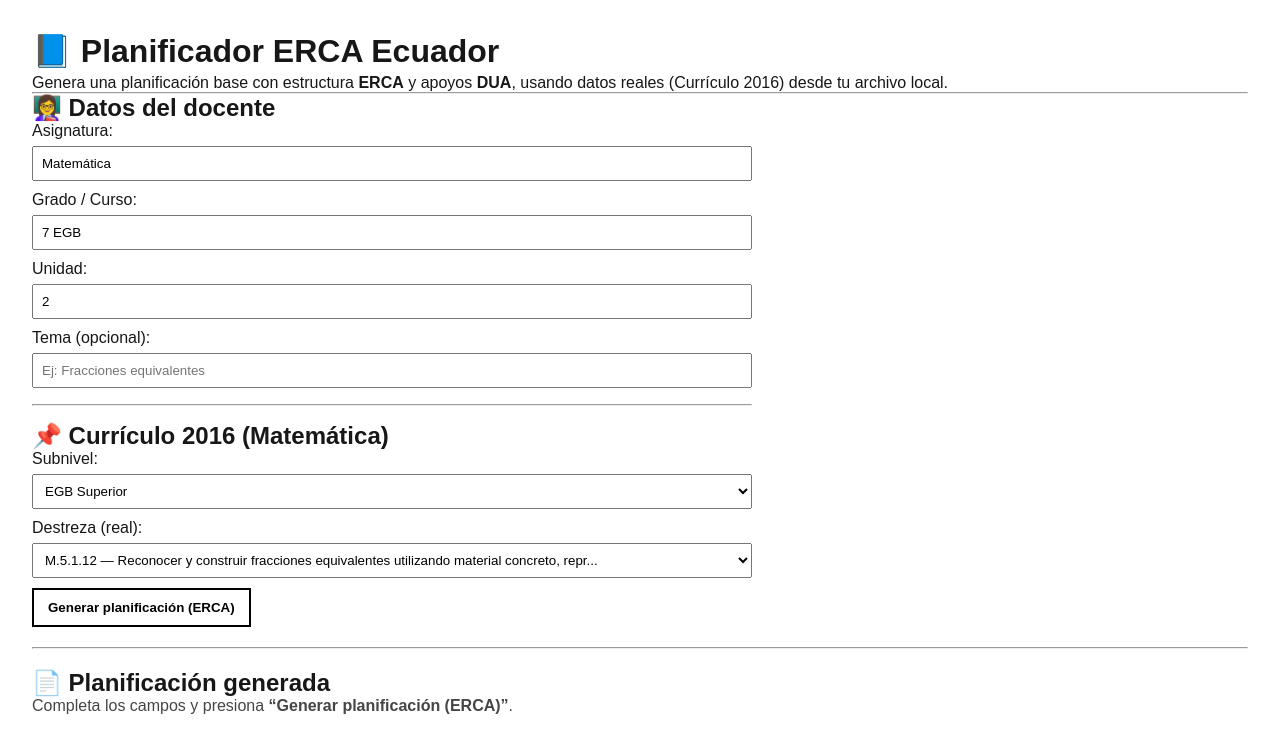
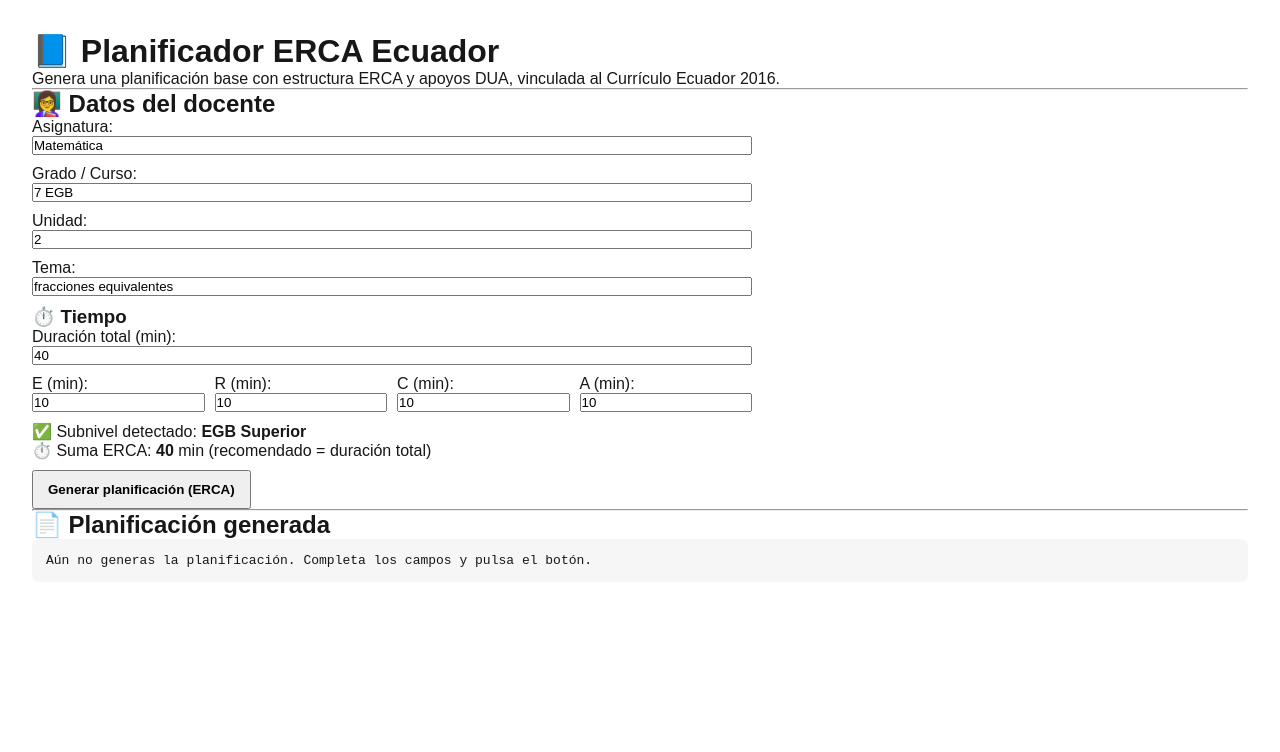
Before and after one commit to attrak76/planifica-dua-ecuador, a Next.js app: page / in a window 1280 px wide. Shown: the top 752 px of the page. Built offline with nearby package versions, Linux system fonts and the light colour scheme.

Commit message:
ERCA institucional completo con DUA y currículo 2016

```diff
--- a/src/app/page.tsx
+++ b/src/app/page.tsx
@@ -3,71 +3,141 @@
 import { useMemo, useState } from "react";
 import { matematicaEGB2016 } from "@/data/curriculo/ecuador2016/matematica-egb";
 
-type SubnivelKey = keyof typeof matematicaEGB2016.subniveles;
+type ERCAmins = { E: number; R: number; C: number; A: number };
+
+function inferSubnivel(grado: string) {
+  const g = parseInt(grado.replace(/\D/g, ""), 10);
+  if (!Number.isFinite(g)) return "EGB Superior";
+  if (g <= 4) return "EGB Media";
+  if (g <= 7) return "EGB Superior";
+  return "Bachillerato";
+}
+
+function normalize(s: string) {
+  return (s || "").toLowerCase().normalize("NFD").replace(/[\u0300-\u036f]/g, "");
+}
+
+function pickBestMatch(items: any[], tema: string, fallbackIndex = 0) {
+  const t = normalize(tema);
+  if (!t) return items?.[fallbackIndex] ?? null;
+
+  // Muy simple: si el tema contiene “fraccion”, “equivalente”, etc.
+  const prefer = [
+    { key: "fraccion", w: 3 },
+    { key: "equivalente", w: 3 },
+    { key: "numerador", w: 1 },
+    { key: "denominador", w: 1 },
+  ];
+
+  let best = null;
+  let bestScore = -1;
+
+  for (const it of items || []) {
+    const text = normalize(`${it.codigo ?? ""} ${it.descripcion ?? ""}`);
+    let score = 0;
+    for (const p of prefer) {
+      if (t.includes(p.key) && text.includes(p.key)) score += p.w;
+      if (t.includes(p.key) && text.includes(p.key.slice(0, 4))) score += 1;
+    }
+    // pequeño bonus si comparte palabras
+    const words = t.split(/\s+/).filter(Boolean);
+    for (const w of words) if (w.length >= 4 && text.includes(w)) score += 1;
+
+    if (score > bestScore) {
+      bestScore = score;
+      best = it;
+    }
+  }
+
+  return best ?? items?.[fallbackIndex] ?? null;
+}
+
+function buildERCA(tema: string, mins: ERCAmins) {
+  const t = tema?.trim() || "el tema seleccionado";
+
+  return {
+    E: {
+      titulo: `E — EXPERIENCIA (${mins.E} min)`,
+      actividad: `Situación inicial breve y contextualizada sobre ${t}. (Ej.: reto rápido con material o imagen).`,
+      dua: {
+        rep: "Presentar un ejemplo visual + material concreto (tiras, fichas, recta numérica) y una consigna clara (oral + escrita).",
+        act: "Permitir responder con dibujo, oral, escrito o manipulativo. Plantilla de apoyo para quien lo necesite.",
+        comp: "Dar elección entre 2 opciones de reto (fácil/medio) o ejemplo contextual (comida/medidas/juego).",
+      },
+    },
+    R: {
+      titulo: `R — REFLEXIÓN (${mins.R} min)`,
+      actividad: `Preguntas guía: ¿qué observaste?, ¿qué te resultó difícil?, ¿qué estrategia usaste?, ¿qué patrones viste en ${t}?`,
+      dua: {
+        rep: "Organizador gráfico simple (tabla/diagrama/mapa) para registrar ideas y ejemplos.",
+        act: "Responder con audio corto, lista de ideas, esquema o explicación en pareja.",
+        comp: "Retroalimentación inmediata y normas de participación (turnos, roles) para seguridad emocional.",
+      },
+    },
+    C: {
+      titulo: `C — CONCEPTUALIZACIÓN (${mins.C} min)`,
+      actividad: `Formalización del concepto central de ${t}: definición, ejemplos/no-ejemplos y procedimiento paso a paso.`,
+      dua: {
+        rep: "Mini-explicación con 2 representaciones (gráfica + simbólica). Glosario (numerador/denominador/equivalencia).",
+        act: "Ejercicios guiados por niveles (A/B/C) y apoyo con pistas (scaffold) progresivas.",
+        comp: "Metas claras + checklist de avance (“ya puedo construir fracciones equivalentes”).",
+      },
+    },
+    A: {
+      titulo: `A — APLICACIÓN (${mins.A} min)`,
+      actividad: `Aplicación en contexto: resolver 3–5 situaciones sobre ${t} y justificar el procedimiento.`,
+      dua: {
+        rep: "Problemas con contexto + una versión simplificada del enunciado (lectura fácil).",
+        act: "Producto a elegir: resolver en cuaderno, en cartel, o en explicación breve tipo “mini tutorial”.",
+        comp: "Reto opcional para quienes avanzan más rápido y apoyo adicional para quienes lo requieren.",
+      },
+    },
+  };
+}
 
 export default function Home() {
-  // =========================
-  // Inputs del docente
-  // =========================
   const [asignatura, setAsignatura] = useState("Matemática");
   const [grado, setGrado] = useState("7 EGB");
   const [unidad, setUnidad] = useState("2");
-  const [tema, setTema] = useState("");
+  const [tema, setTema] = useState("fracciones equivalentes");
 
-  // Subnivel y destreza elegida
-  const subniveles = useMemo(() => Object.keys(matematicaEGB2016.subniveles) as SubnivelKey[], []);
-  const [subnivel, setSubnivel] = useState<SubnivelKey>(subniveles[0] ?? "EGB Superior");
+  const [duracionTotal, setDuracionTotal] = useState(40);
+  const [minE, setMinE] = useState(10);
+  const [minR, setMinR] = useState(10);
+  const [minC, setMinC] = useState(10);
+  const [minA, setMinA] = useState(10);
 
-  const dataSubnivel = matematicaEGB2016.subniveles[subnivel];
+  const [output, setOutput] = useState("");
 
-  const [destrezaIndex, setDestrezaIndex] = useState<number>(0);
+  const subnivel = useMemo(() => inferSubnivel(grado), [grado]);
 
-  // Botón generar
-  const [mostrarPlan, setMostrarPlan] = useState(false);
+  const curr = useMemo(() => {
+    const sn = matematicaEGB2016.subniveles?.[subnivel] ?? matematicaEGB2016.subniveles?.["EGB Superior"];
+    const objetivo = sn?.objetivos?.[0] ?? null;
+    const destreza = pickBestMatch(sn?.destrezas ?? [], tema, 0);
+    const indicador = destreza?.indicadores?.[0] ?? null;
+    return { sn, objetivo, destreza, indicador };
+  }, [subnivel, tema]);
 
-  // =========================
-  // Selecciones curriculares
-  // =========================
-  const objetivo = useMemo(() => {
-    // toma el 1er objetivo del subnivel (puedes cambiar luego a selector)
-    return dataSubnivel?.objetivos?.[0] ?? null;
-  }, [dataSubnivel]);
+  function generar() {
+    const mins: ERCAmins = { E: minE, R: minR, C: minC, A: minA };
+    const erca = buildERCA(tema, mins);
 
-  const destrezas = useMemo(() => {
-    return dataSubnivel?.destrezas ?? [];
-  }, [dataSubnivel]);
+    const objTxt = curr.objetivo
+      ? `- ${curr.objetivo.codigo}: ${curr.objetivo.descripcion}`
+      : `- (No encontrado)`;
 
-  const destreza = useMemo(() => {
-    return destrezas?.[destrezaIndex] ?? null;
-  }, [destrezas, destrezaIndex]);
+    const desTxt = curr.destreza
+      ? `- ${curr.destreza.codigo}: ${curr.destreza.descripcion}`
+      : `- (No encontrada)`;
 
-  const indicadores = useMemo(() => {
-    return destreza?.indicadores ?? [];
-  }, [destreza]);
+    const indTxt = curr.indicador
+      ? `- ${curr.indicador.codigo}: ${curr.indicador.descripcion}`
+      : `- (No encontrado)`;
 
-  // Si cambias subnivel, resetea índice para evitar "undefined"
-  function onChangeSubnivel(newSubnivel: SubnivelKey) {
-    setSubnivel(newSubnivel);
-    setDestrezaIndex(0);
-    setMostrarPlan(false);
-  }
+    const total = Number(duracionTotal) || 40;
 
-  // =========================
-  // Texto de planificación ERCA
-  // =========================
-  const planTexto = useMemo(() => {
-    if (!objetivo || !destreza) return "";
-
-    const indText =
-      indicadores.length > 0
-        ? indicadores
-            .map((i) => `- ${i.codigo}: ${i.descripcion}`)
-            .join("\n")
-        : "- (No hay indicadores cargados para esta destreza aún)";
-
-    const temaText = tema?.trim() ? tema.trim() : "(Tema no especificado)";
-
-    return `PLANIFICACIÓN MICROCURRICULAR (ERCA + DUA) — Currículo Ecuador 2016
+    const text = `PLANIFICACIÓN MICROCURRICULAR (ERCA + DUA) — Currículo Ecuador 2016
 Área: ${matematicaEGB2016.area} | Año: ${matematicaEGB2016.anio}
 Subnivel: ${subnivel}
 
@@ -75,173 +145,133 @@ Subnivel: ${subnivel}
 - Asignatura: ${asignatura}
 - Grado/Curso: ${grado}
 - Unidad: ${unidad}
-- Tema: ${temaText}
+- Tema: ${tema}
 
-2) OBJETIVO (Currículo 2016)
-- ${objetivo.codigo}: ${objetivo.descripcion}
+2) TIEMPO
+- Duración total: ${total} minutos
+- Distribución ERCA: E=${mins.E} min | R=${mins.R} min | C=${mins.C} min | A=${mins.A} min
 
-3) DESTREZA CON CRITERIO DE DESEMPEÑO (Currículo 2016)
-- ${destreza.codigo}: ${destreza.descripcion}
+3) OBJETIVO (Currículo 2016)
+${objTxt}
 
-4) INDICADORES DE EVALUACIÓN (Currículo 2016)
-${indText}
+4) DESTREZA CON CRITERIO DE DESEMPEÑO (Currículo 2016)
+${desTxt}
 
-5) ERCA (con apoyos DUA)
+5) INDICADORES DE EVALUACIÓN (Currículo 2016)
+${indTxt}
 
-E — EXPERIENCIA
-- Actividad: Situación inicial breve relacionada al tema (“${temaText}”) y a la destreza.
-- DUA (Representación): usar ejemplo visual + consigna oral y escrita.
-- DUA (Acción/Expresión): permitir responder de forma oral, escrita o con organizador gráfico.
-- DUA (Compromiso): elección entre 2 opciones de actividad (individual/parejas).
+6) ERCA (con apoyos DUA)
 
-R — REFLEXIÓN
-- Actividad: Preguntas guía: ¿Qué observaste?, ¿qué te resultó difícil?, ¿qué estrategia usaste?
-- DUA (Representación): organizar ideas en tabla/mapa mental.
-- DUA (Acción/Expresión): explicar con audio, texto corto o lista de ideas.
+${erca.E.titulo}
+- Actividad: ${erca.E.actividad}
+- DUA (Representación): ${erca.E.dua.rep}
+- DUA (Acción/Expresión): ${erca.E.dua.act}
+- DUA (Compromiso): ${erca.E.dua.comp}
 
-C — CONCEPTUALIZACIÓN
-- Actividad: Construcción del concepto/regla/procedimiento del tema.
-- DUA (Representación): mini-guía paso a paso + ejemplo resuelto.
-- DUA (Acción/Expresión): completar un ejemplo similar con apoyo.
-- DUA (Compromiso): reto opcional “nivel avanzado”.
+${erca.R.titulo}
+- Actividad: ${erca.R.actividad}
+- DUA (Representación): ${erca.R.dua.rep}
+- DUA (Acción/Expresión): ${erca.R.dua.act}
+- DUA (Compromiso): ${erca.R.dua.comp}
 
-A — APLICACIÓN
-- Actividad: Resolución de 3 ejercicios graduados (básico–medio–desafío) alineados a la destreza.
-- Evaluación formativa: lista de cotejo basada en el/los indicador(es).
-- DUA (Acción/Expresión): permitir entregar respuesta como procedimiento escrito, explicación oral o captura/foto del cuaderno.
+${erca.C.titulo}
+- Actividad: ${erca.C.actividad}
+- DUA (Representación): ${erca.C.dua.rep}
+- DUA (Acción/Expresión): ${erca.C.dua.act}
+- DUA (Compromiso): ${erca.C.dua.comp}
+
+${erca.A.titulo}
+- Actividad: ${erca.A.actividad}
+- DUA (Representación): ${erca.A.dua.rep}
+- DUA (Acción/Expresión): ${erca.A.dua.act}
+- DUA (Compromiso): ${erca.A.dua.comp}
 `;
-  }, [asignatura, grado, unidad, tema, subnivel, objetivo, destreza, indicadores]);
+
+    setOutput(text);
+  }
+
+  const sumaERCA = (Number(minE) || 0) + (Number(minR) || 0) + (Number(minC) || 0) + (Number(minA) || 0);
 
   return (
-    <main style={{ padding: "2rem", fontFamily: "Arial, sans-serif" }}>
-      <h1 style={{ marginBottom: "0.25rem" }}>📘 Planificador ERCA Ecuador</h1>
-      <p style={{ marginTop: 0 }}>
-        Genera una planificación base con estructura <b>ERCA</b> y apoyos <b>DUA</b>, usando datos reales (Currículo 2016) desde tu archivo local.
-      </p>
+    <main style={{ padding: "2rem", fontFamily: "Arial" }}>
+      <h1>📘 Planificador ERCA Ecuador</h1>
+      <p>Genera una planificación base con estructura ERCA y apoyos DUA, vinculada al Currículo Ecuador 2016.</p>
 
       <hr />
 
       <h2>👩‍🏫 Datos del docente</h2>
 
       <div style={{ maxWidth: 720 }}>
-        <label style={{ display: "block", marginBottom: 10 }}>
+        <label>
           Asignatura:
+          <input value={asignatura} onChange={(e) => setAsignatura(e.target.value)} style={{ width: "100%", marginBottom: 10 }} />
+        </label>
+
+        <label>
+          Grado / Curso:
+          <input value={grado} onChange={(e) => setGrado(e.target.value)} style={{ width: "100%", marginBottom: 10 }} />
+        </label>
+
+        <label>
+          Unidad:
+          <input value={unidad} onChange={(e) => setUnidad(e.target.value)} style={{ width: "100%", marginBottom: 10 }} />
+        </label>
+
+        <label>
+          Tema:
+          <input value={tema} onChange={(e) => setTema(e.target.value)} style={{ width: "100%", marginBottom: 10 }} />
+        </label>
+
+        <h3>⏱️ Tiempo</h3>
+        <label>
+          Duración total (min):
           <input
-            type="text"
-            value={asignatura}
-            onChange={(e) => setAsignatura(e.target.value)}
-            style={{ width: "100%", padding: 8, marginTop: 6 }}
+            type="number"
+            value={duracionTotal}
+            onChange={(e) => setDuracionTotal(parseInt(e.target.value || "0", 10))}
+            style={{ width: "100%", marginBottom: 10 }}
           />
         </label>
 
-        <label style={{ display: "block", marginBottom: 10 }}>
-          Grado / Curso:
-          <input
-            type="text"
-            value={grado}
-            onChange={(e) => setGrado(e.target.value)}
-            style={{ width: "100%", padding: 8, marginTop: 6 }}
-          />
-        </label>
+        <div style={{ display: "grid", gridTemplateColumns: "repeat(4, 1fr)", gap: 10 }}>
+          <label>
+            E (min):
+            <input type="number" value={minE} onChange={(e) => setMinE(parseInt(e.target.value || "0", 10))} style={{ width: "100%" }} />
+          </label>
+          <label>
+            R (min):
+            <input type="number" value={minR} onChange={(e) => setMinR(parseInt(e.target.value || "0", 10))} style={{ width: "100%" }} />
+          </label>
+          <label>
+            C (min):
+            <input type="number" value={minC} onChange={(e) => setMinC(parseInt(e.target.value || "0", 10))} style={{ width: "100%" }} />
+          </label>
+          <label>
+            A (min):
+            <input type="number" value={minA} onChange={(e) => setMinA(parseInt(e.target.value || "0", 10))} style={{ width: "100%" }} />
+          </label>
+        </div>
 
-        <label style={{ display: "block", marginBottom: 10 }}>
-          Unidad:
-          <input
-            type="text"
-            value={unidad}
-            onChange={(e) => setUnidad(e.target.value)}
-            style={{ width: "100%", padding: 8, marginTop: 6 }}
-          />
-        </label>
-
-        <label style={{ display: "block", marginBottom: 10 }}>
-          Tema (opcional):
-          <input
-            type="text"
-            value={tema}
-            onChange={(e) => setTema(e.target.value)}
-            placeholder="Ej: Fracciones equivalentes"
-            style={{ width: "100%", padding: 8, marginTop: 6 }}
-          />
-        </label>
-
-        <hr style={{ margin: "16px 0" }} />
-
-        <h2>📌 Currículo 2016 (Matemática)</h2>
-
-        <label style={{ display: "block", marginBottom: 10 }}>
-          Subnivel:
-          <select
-            value={subnivel}
-            onChange={(e) => onChangeSubnivel(e.target.value as SubnivelKey)}
-            style={{ width: "100%", padding: 8, marginTop: 6 }}
-          >
-            {subniveles.map((k) => (
-              <option key={k} value={k}>
-                {k}
-              </option>
-            ))}
-          </select>
-        </label>
-
-        <label style={{ display: "block", marginBottom: 10 }}>
-          Destreza (real):
-          <select
-            value={destrezaIndex}
-            onChange={(e) => {
-              setDestrezaIndex(Number(e.target.value));
-              setMostrarPlan(false);
-            }}
-            style={{ width: "100%", padding: 8, marginTop: 6 }}
-          >
-            {destrezas.length === 0 && <option value={0}>(No hay destrezas cargadas)</option>}
-            {destrezas.map((d, idx) => (
-              <option key={`${d.codigo}-${idx}`} value={idx}>
-                {d.codigo} — {d.descripcion.slice(0, 80)}
-                {d.descripcion.length > 80 ? "..." : ""}
-              </option>
-            ))}
-          </select>
-        </label>
+        <p style={{ marginTop: 10 }}>
+          ✅ Subnivel detectado: <b>{subnivel}</b> <br />
+          ⏱️ Suma ERCA: <b>{sumaERCA}</b> min (recomendado = duración total)
+        </p>
 
         <button
           type="button"
-          onClick={() => setMostrarPlan(true)}
-          style={{
-            padding: "10px 14px",
-            fontWeight: "bold",
-            cursor: "pointer",
-            border: "2px solid #000",
-            background: "#fff",
-          }}
+          onClick={generar}
+          style={{ marginTop: 10, padding: "10px 14px", fontWeight: "bold" }}
         >
           Generar planificación (ERCA)
         </button>
       </div>
 
-      <hr style={{ margin: "20px 0" }} />
+      <hr />
 
       <h2>📄 Planificación generada</h2>
-
-      {!mostrarPlan ? (
-        <p style={{ opacity: 0.8 }}>
-          Completa los campos y presiona <b>“Generar planificación (ERCA)”</b>.
-        </p>
-      ) : (
-        <div
-          style={{
-            maxWidth: 920,
-            border: "1px solid #ddd",
-            borderRadius: 8,
-            padding: 14,
-            background: "#fafafa",
-            whiteSpace: "pre-wrap",
-            lineHeight: 1.35,
-          }}
-        >
-          {planTexto}
-        </div>
-      )}
+      <pre style={{ whiteSpace: "pre-wrap", background: "#f6f6f6", padding: 14, borderRadius: 8 }}>
+        {output || "Aún no generas la planificación. Completa los campos y pulsa el botón."}
+      </pre>
     </main>
   );
 }
```
